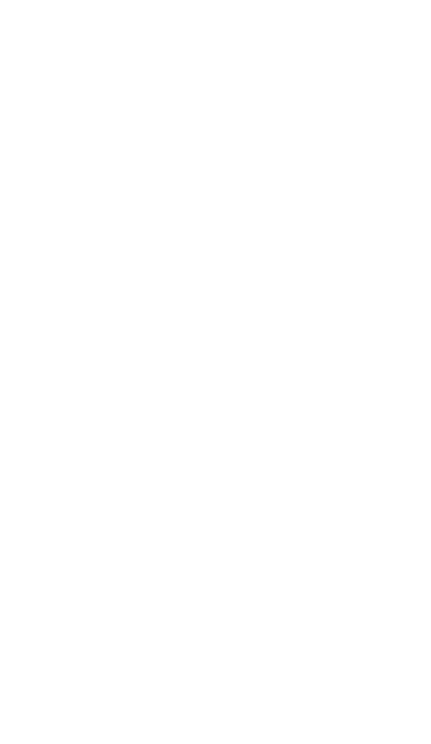
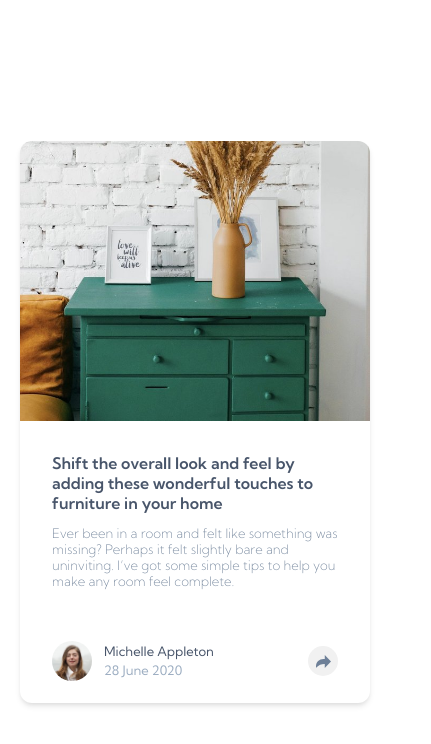
Before and after one commit to johnkomarnicki/3-mini-projects, a plain HTML site: page article-component/index.html in a window 390 px wide. Shown: the whole page, 431 px wide, since content can reach past the window. Drawn offline with Linux system fonts and the light colour scheme.

Commit message:
article component

```diff
--- a/article-component/app.js
+++ b/article-component/app.js
@@ -1,3 +1,17 @@
 // store ".share" & ".share-img" in variables
+const share = document.querySelector(".share");
+const shareIcon = document.querySelector(".share-img");
 
-// listen for click on icon to show/hide share menu
+// listen for click on icon
+shareIcon.addEventListener("click", (e) => {
+  // Within listner
+  // show/hide correct share menu
+  // avoid shutting the share popup when clicking on it
+  if (e.target === shareIcon) {
+    if (window.innerWidth <= 750) {
+      share.classList.toggle("active-share-mobile");
+      return;
+    }
+    share.classList.toggle("active-share-desktop");
+  }
+});
--- a/article-component/index.html
+++ b/article-component/index.html
@@ -8,6 +8,48 @@
     <link rel="stylesheet" href="./style.css" />
   </head>
   <body>
+    <div class="card">
+      <div class="img">
+        <img src="./imgs/drawers.jpg" alt="" />
+      </div>
+      <div class="article">
+        <div class="article-preview">
+          <h1>
+            Shift the overall look and feel by adding these wonderful touches to furniture
+            in your home
+          </h1>
+          <p>
+            Ever been in a room and felt like something was missing? Perhaps it felt
+            slightly bare and uninviting. I’ve got some simple tips to help you make any
+            room feel complete.
+          </p>
+        </div>
+        <div class="share">
+          <div class="share-bar-mobile">
+            <span>share</span>
+            <img src="./imgs/icon-facebook.svg" alt="" />
+            <img src="./imgs/icon-twitter.svg" alt="" />
+            <img src="./imgs/icon-pinterest.svg" alt="" />
+          </div>
+          <div class="author">
+            <img src="./imgs/avatar-michelle.jpg" alt="" />
+            <div class="author-details">
+              <p>Michelle Appleton</p>
+              <span>28 June 2020</span>
+            </div>
+          </div>
+          <div class="share-img">
+            <img src="./imgs/icon-share.svg" alt="" />
+            <div class="share-bar-desktop">
+              <span>share</span>
+              <img src="./imgs/icon-facebook.svg" alt="" />
+              <img src="./imgs/icon-twitter.svg" alt="" />
+              <img src="./imgs/icon-pinterest.svg" alt="" />
+            </div>
+          </div>
+        </div>
+      </div>
+    </div>
     <script src="./app.js"></script>
   </body>
 </html>
--- a/article-component/style.css
+++ b/article-component/style.css
@@ -6,3 +6,150 @@
   box-sizing: border-box;
   font-family: "Kumbh Sans", sans-serif;
 }
+
+body {
+  height: 100vh;
+  display: flex;
+  justify-content: center;
+  align-items: center;
+  padding: 0 20px;
+}
+
+.card {
+  display: flex;
+  flex-direction: column;
+  max-width: 350px;
+  width: 100%;
+  border-radius: 12px;
+  background-color: #fff;
+  box-shadow: 0 4px 6px -1px rgba(0, 0, 0, 0.1), 0 2px 4px -1px rgba(0, 0, 0, 0.06);
+}
+
+.img img {
+  display: block;
+  width: 100%;
+  border-radius: 12px 12px 0 0;
+}
+
+.article-preview {
+  padding: 32px 32px 0;
+}
+
+.article-preview h1 {
+  font-size: 16px;
+  color: #48556a;
+  margin-bottom: 12px;
+}
+
+.article-preview p {
+  font-size: 13px;
+  font-weight: 200;
+  color: #6e8098;
+}
+
+.share {
+  display: flex;
+  align-items: center;
+  margin-top: 30px;
+  padding: 22px 32px;
+  position: relative;
+}
+
+.author {
+  display: flex;
+  flex: 1;
+  gap: 12px;
+  align-items: center;
+}
+
+.author img {
+  width: 40px;
+  height: 40px;
+  border-radius: 50%;
+}
+
+.author-details p {
+  font-size: 13px;
+  color: #48556a;
+}
+
+.author-details span {
+  font-size: 13px;
+  color: #9daec2;
+}
+
+.share-img {
+  width: 30px;
+  height: 30px;
+  border-radius: 50%;
+  display: flex;
+  justify-content: center;
+  align-items: center;
+  cursor: pointer;
+  background-color: #f1f1f1;
+}
+
+.share-img img {
+  pointer-events: none;
+  display: block;
+}
+
+.share-bar-desktop,
+.share-bar-mobile {
+  background-color: #48556a;
+  text-transform: uppercase;
+  color: #9daec2;
+  gap: 16px;
+  font-size: 13px;
+  align-items: center;
+  flex: 1;
+}
+
+.share-bar-mobile {
+  padding: 10px 0;
+  display: none;
+  width: 100%;
+}
+
+.share-bar-desktop {
+  display: flex;
+  position: absolute;
+  top: -45px;
+  padding: 18px 32px;
+  border-radius: 12px;
+  transition: 0.3s ease all;
+  opacity: 0;
+}
+
+/* active share (mobile) */
+.active-share-mobile {
+  background-color: #48556a;
+  border-radius: 0 0 12px 12px;
+}
+
+.active-share-mobile .author {
+  display: none;
+}
+
+.active-share-mobile .share-bar-mobile {
+  display: flex;
+}
+
+/* active share (Desktop) */
+.active-share-desktop .share-bar-desktop {
+  opacity: 1;
+}
+
+/* Desktop */
+@media (min-width: 750px) {
+  .card {
+    flex-direction: row;
+    max-width: 750px;
+  }
+
+  .img img {
+    object-fit: cover;
+    height: 100%;
+    border-radius: 12px 0 0 12px;
+  }
+}
```
Also changed, not shown: article-component/imgs/avatar-michelle.jpg (added), article-component/imgs/drawers.jpg (added), article-component/imgs/icon-facebook.svg (added), article-component/imgs/icon-pinterest.svg (added), article-component/imgs/icon-share.svg (added), article-component/imgs/icon-twitter.svg (added).
